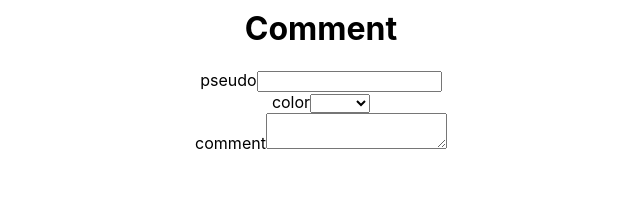
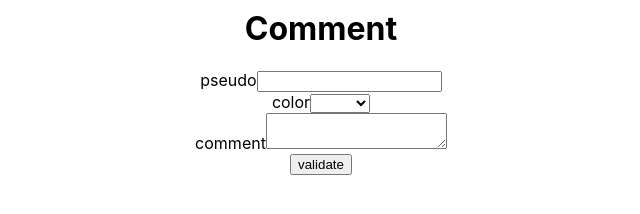
Before and after one commit to z-bj/forms-dk, a React (Create React App) app: page / in a window 1280 px wide. Shown: the part 528-742 px from the top of the page, without its empty margins (319-959 px from the left). Built offline with nearby package versions, Linux system fonts and the light colour scheme.

Commit message:
refresh behavior deleted from button

```diff
--- a/src/Form.js
+++ b/src/Form.js
@@ -4,7 +4,7 @@ class Form extends Component {
   state = {
     username: "",
     color: "",
-    colors: ["", "green", "red", "purple", "black", "pink"],
+    colors: ["", "green", "red", "purple", "black", "pink", "yellow"],
     comment: "",
   };
 
@@ -19,12 +19,19 @@ class Form extends Component {
   handleComments = (ev) => {
     this.setState({ comment: ev.target.value });
   };
+
+  handleSubmitForm = (eve) => {
+    eve.preventDefault();
+    console.log(
+      `Username: ${this.state.username} Color: ${this.state.color} Comment: ${this.state.comment} `
+    );
+  };
   render() {
     return (
       <div>
         <Car color={this.state.color} height="400" />
         <h1>Comment</h1>
-        <form action="">
+        <form onSubmit={this.handleSubmitForm}>
           <div>
             <label htmlFor="">pseudo</label>
 
@@ -58,6 +65,7 @@ class Form extends Component {
               onChange={this.handleComments}
             ></textarea>
           </div>
+          <button>validate</button>
         </form>
       </div>
     );
```
